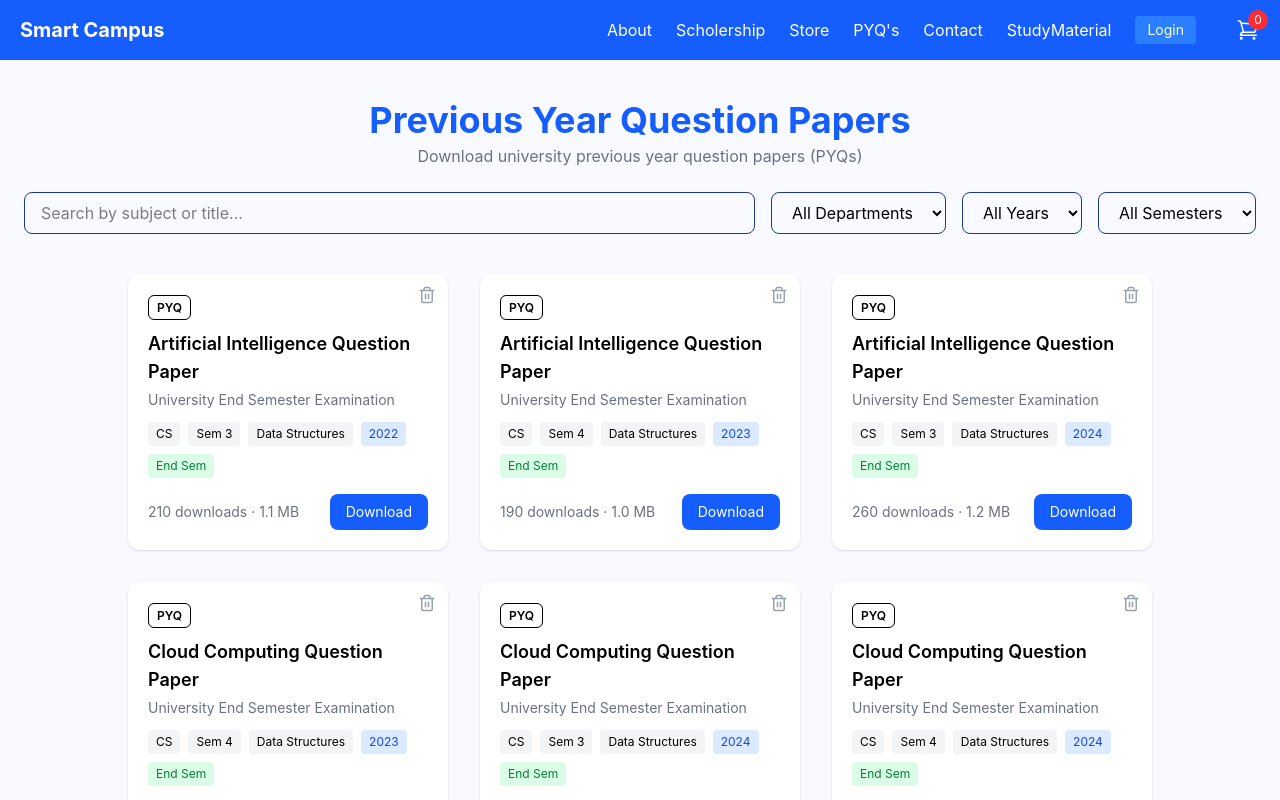
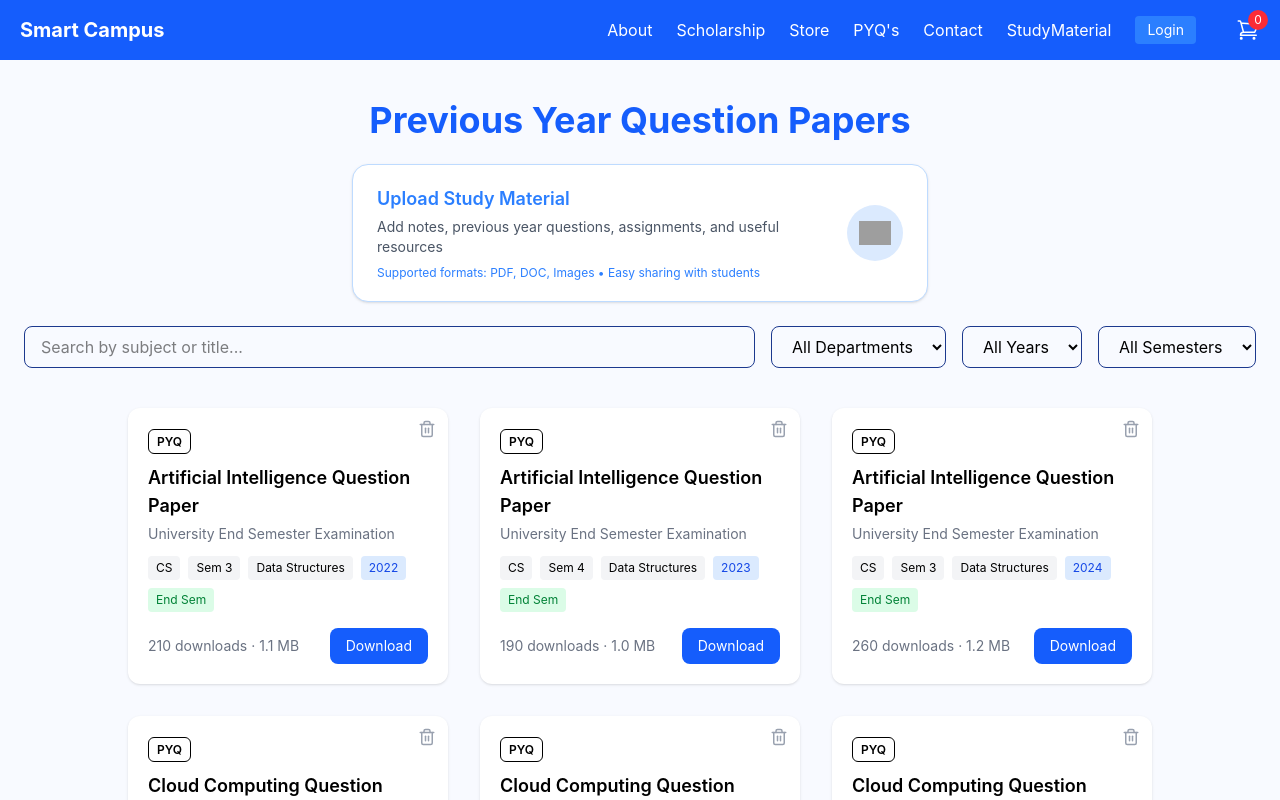
Before and after one commit to pratiksha950/Smart-Campus, a React (Vite) app in the folder client/: page /pyq in a window 1280 px wide. Shown: the top 800 px of the page. Built offline with nearby package versions, Linux system fonts and the light colour scheme; grey boxes are pictures that could not be loaded.

Commit message:
upload component added:

```diff
--- /dev/null
+++ b/client/src/components/AddMaterialCard.jsx
@@ -0,0 +1,34 @@
+import React from "react";
+import { useNavigate } from "react-router";
+import addImg from "../assets/new-tour.png";
+
+function AddMaterialCard() {
+  const navigate = useNavigate();
+
+  return (
+   <button
+  onClick={() => navigate("/newMaterial")}
+  className="w-full max-w-xl mx-auto bg-white border border-blue-200 rounded-2xl px-6 py-5 flex items-center justify-between shadow-sm hover:shadow-md hover:bg-blue-50 transition-all duration-300 group"
+>
+  <div className="text-left">
+    <h2 className="text-lg font-semibold text-blue-500 group-hover:text-blue-800 transition-colors">
+      Upload Study Material
+    </h2>
+
+    <p className="text-sm text-gray-600 mt-1">
+      Add notes, previous year questions, assignments, and useful resources
+    </p>
+
+    <p className="text-xs text-blue-500 mt-2">
+      Supported formats: PDF, DOC, Images • Easy sharing with students
+    </p>
+  </div>
+
+  <div className="bg-blue-100 rounded-full p-3 group-hover:bg-blue-200 transition-colors">
+    <img src={addImg} alt="add" className="h-8 w-8 object-contain" />
+  </div>
+</button>
+  );
+}
+
+export default AddMaterialCard;
--- a/client/src/components/Footer.jsx
+++ b/client/src/components/Footer.jsx
@@ -40,6 +40,8 @@ const Footer = () => {
               <li><Link to="/contact" className="hover:text-yellow-300">Contact</Link></li>
               <li><Link to="/about" className="hover:text-yellow-300">About</Link></li>
               <li><Link to="/pyq" className="hover:text-yellow-300">Materials</Link></li>
+              <li> <Link to="/StudyMaterial" className="hover:text-yellow-300">StudyMaterial</Link></li>
+              <li> <Link to="/Scholership" className="hover:text-yellow-300">Scholarship</Link></li>
             </ul>
           </div>
 
@@ -47,11 +49,12 @@ const Footer = () => {
           <div>
             <h3 className="text-lg font-bold mb-4">Departments</h3>
             <ul className="space-y-2 text-sm text-gray-300">
+              <li>Electronics And Computer </li>
               <li>Computer Engineering</li>
               <li>Information Technology</li>
               <li>Mechanical</li>
               <li>Civil</li>
-              <li>Electronics</li>
+
 
             </ul>
           </div>
--- a/client/src/components/Navbar.jsx
+++ b/client/src/components/Navbar.jsx
@@ -38,7 +38,7 @@ useEffect(() => {
 
         <div className="hidden md:flex space-x-6 items-center">
            <Link to="/about" className="hover:text-yellow-300">About</Link>
-          <Link to="/Scholership" className="hover:text-yellow-300">Scholership</Link>
+          <Link to="/Scholership" className="hover:text-yellow-300">Scholarship</Link>
           <Link to="/StationaryStore" className="hover:text-yellow-300">Store</Link>
           <Link to="/Pyq" className="hover:text-yellow-300">PYQ's</Link>
            <Link to="/contact" className="hover:text-yellow-300">Contact</Link>
@@ -103,7 +103,7 @@ useEffect(() => {
       {menuOpen && (
         <div className="md:hidden mt-4 space-y-4 pb-4">
           <Link onClick={() => setMenuOpen(false)} to="/about" className="block hover:text-yellow-300">About</Link>
-          <Link onClick={() => setMenuOpen(false)} to="/Scholership" className="block hover:text-yellow-300">Scholership</Link>
+          <Link onClick={() => setMenuOpen(false)} to="/Scholership" className="block hover:text-yellow-300">Scholarship</Link>
           <Link onClick={() => setMenuOpen(false)} to="/StationaryStore" className="block hover:text-yellow-300">Store</Link>
            <Link onClick={() => setMenuOpen(false)} to="/Pyq" className="block hover:text-yellow-300">PYQ's</Link>
            <Link onClick={() => setMenuOpen(false)} to="/StudyMaterial" className="block hover:text-yellow-300">StudyMaterial</Link>
--- a/client/src/views/NewMaterial.jsx
+++ b/client/src/views/NewMaterial.jsx
@@ -14,6 +14,7 @@
     ImageKitUploadNetworkError,
     ImageKitServerError,
     } from "@imagekit/react";
+import Footer from "../components/Footer";
 
     // 🔐 AUTH
     const authenticator = async () => {
@@ -122,15 +123,18 @@
         <>
         <Navbar />
 
-        <div className="min-h-screen bg-[#F8FAFF] py-10 px-4">
-            <h1 className="text-4xl font-extrabold text-center mb-8">
+
+
+        <div className="min-h-screen bg-[#F8FAFF]px-4">
+            <div>
+            <h1 className="text-4xl font-extrabold text-center mt-6 text-blue-500">
             Upload Study Material
             </h1>
 
-            <div className="max-w-4xl mx-auto bg-white p-8 rounded-2xl shadow-lg">
+            <div className="max-w-4xl mx-auto bg-white p-8 rounded-2xl shadow-lg mb-8 mt-8">
 
             {/* GRID FORM */}
-            <div className="grid md:grid-cols-2 gap-4">
+            <div className="grid md:grid-cols-2 gap-4 ">
 
                 <Input2
                 type="text"
@@ -235,10 +239,12 @@
                 Uploading: {progress.toFixed(0)}%
                 </p>
             )}
+            </div>
 
             </div>
+            <Toaster />
+            <Footer />
 
-            <Toaster />
         </div>
         </>
     );
--- a/client/src/views/Pyq.jsx
+++ b/client/src/views/Pyq.jsx
@@ -4,6 +4,7 @@ import MaterialCard from "../components/MaterialCard";
 import Navbar from "../components/Navbar";
 import Footer from "../components/Footer";
 import  Heading  from "../components/Heading";
+import AddMaterialCard from "../components/AddMaterialCard";
 
 function Pyq() {
   const [search, setSearch] = useState("");
@@ -24,14 +25,13 @@ function Pyq() {
   return (
     <>
     <Navbar />
+
     <div className="p-6  bg-[#F8FAFF] font-sans">
 <Heading text=" Previous Year Question Papers" />
+ <div className="max-w-4xl mx-auto mt-6">
+  <AddMaterialCard />
+ </div>
 
-
-
-<p className="text-gray-500 mt-1 text-center">
-  Download university previous year question papers (PYQs)
-</p>
 
 
       <div className="flex flex-wrap gap-4 mt-6">
--- a/client/src/views/StudyMaterial.jsx
+++ b/client/src/views/StudyMaterial.jsx
@@ -8,6 +8,8 @@ import { Link } from "react-router";
 import MaterialCard from "../components/MaterialCard";
 import Heading from "../components/Heading";
 import Footer from "../components/Footer";
+    import AddMaterialCard from "../components/AddMaterialCard";
+
 
 function StudyMaterial() {
   const [materials, setMaterials] = useState([]);
@@ -66,12 +68,14 @@ function StudyMaterial() {
     <div className="bg-[#F8FAFF]">
       <Navbar />
 
+
+
       <div className="w-11/12 m-auto mt-10 mb-10">
 
-        <Heading text="Previous Year Question Papers" />
+        <Heading text="Notes" />
 
         <p className="text-gray-500 mt-1 text-center">
-          Download university previous year question papers (PYQs)
+          Download Notes
         </p>
 
         {/* ➕ ADD BUTTON */}
@@ -99,7 +103,7 @@ function StudyMaterial() {
         </div>
 
       </div>
-
+<AddMaterialCard />
       <Toaster />
       <Footer />
     </div>
```
